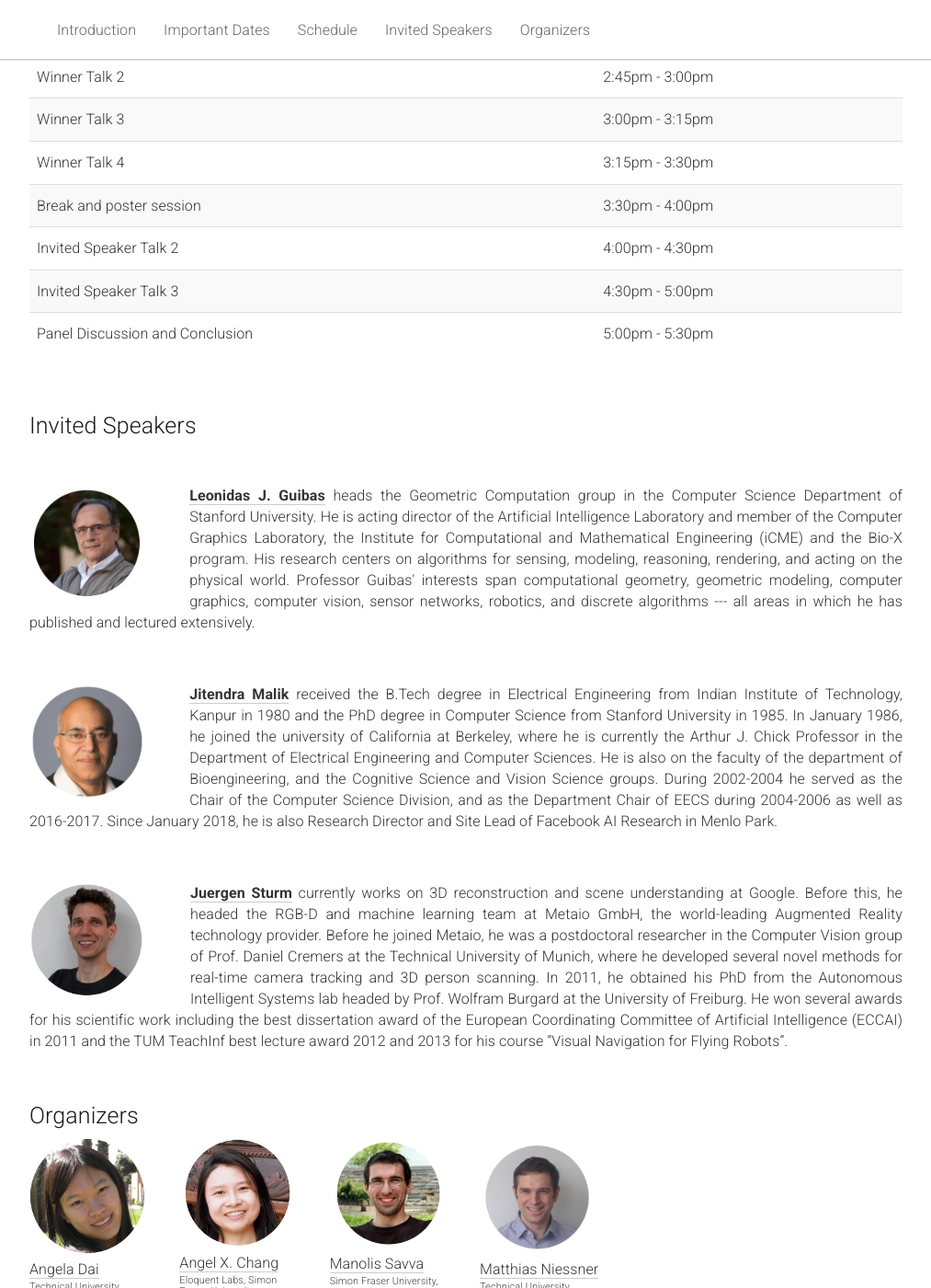
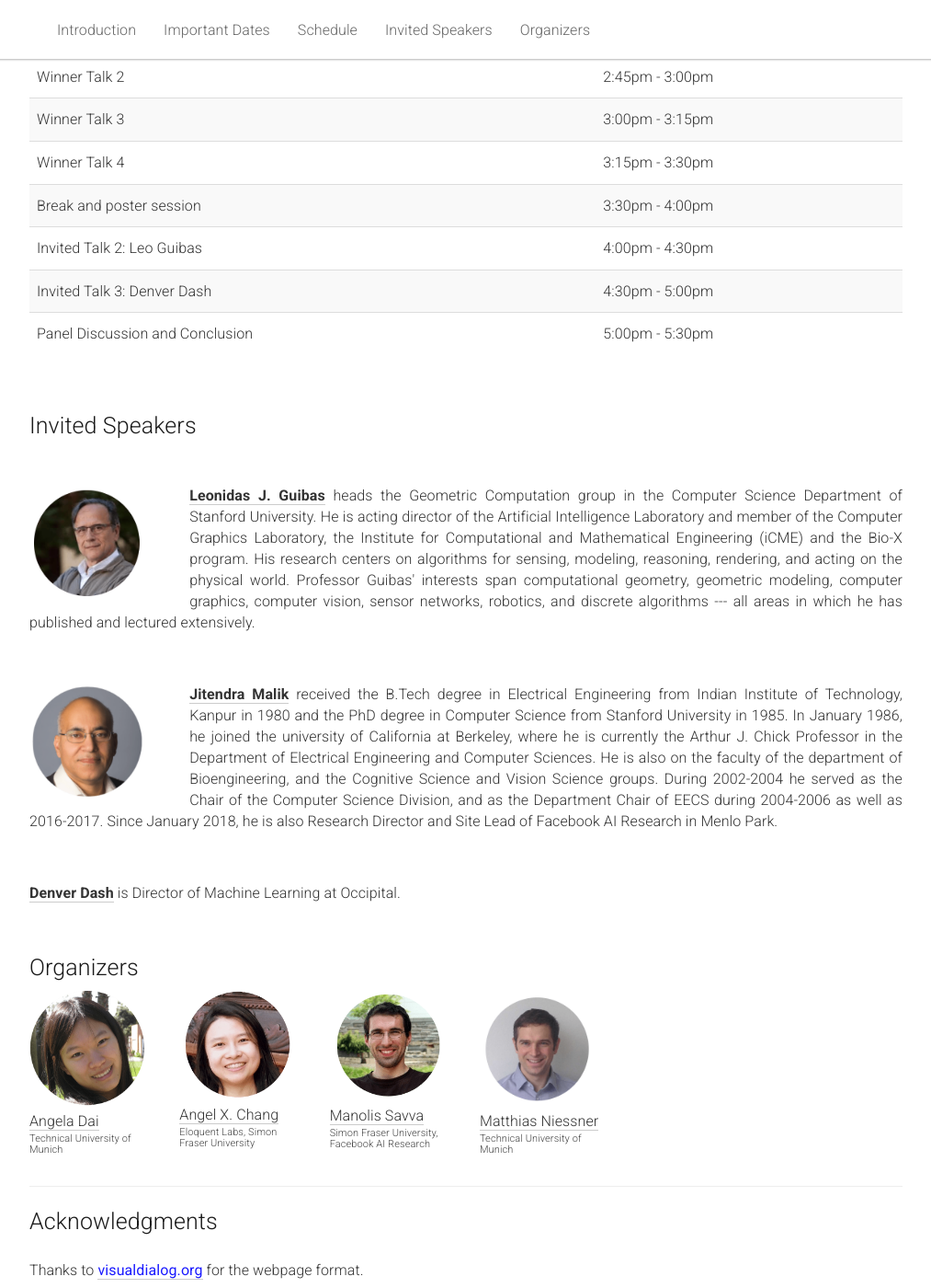
Before and after one commit to ScanNet/cvpr2019workshop, a Jekyll site: the page built from _pages/home.md, in a window 1280 px wide and 1400 px high, scrolled down 2146 px. Shown: the whole window at 92% size, without its empty margins (133-1146 px from the left). Built offline with Jekyll 4.4.1, drawn with Linux system fonts in a browser that asks for light colours; some of the changed text lies outside the part shown.

Commit message:
Update home.md

```diff
--- a/_pages/home.md
+++ b/_pages/home.md
@@ -155,7 +155,7 @@
           <td>1:45pm - 2:00pm</td>
         </tr>
         <tr>
-          <td>Invited Speaker Talk 1</td>
+          <td>Invited Talk 1: Jitendra Malik</td>
           <td>2:00pm - 2:30pm</td>
         </tr>
         <tr>
@@ -179,11 +179,11 @@
           <td>3:30pm - 4:00pm</td>
         </tr>
         <tr>
-          <td>Invited Speaker Talk 2</td>
+          <td>Invited Talk 2: Leo Guibas</td>
           <td>4:00pm - 4:30pm</td>
         </tr>
         <tr>
-          <td>Invited Speaker Talk 3</td>
+          <td>Invited Talk 3: Denver Dash</td>
           <td>4:30pm - 5:00pm</td>
         </tr>
         <tr>
@@ -222,9 +222,8 @@
 
 <div class="row">
   <div class="col-md-12">
-    <a href="https://jsturm.de/wp/"><img class="people-pic" style="float:left;margin-right:50px;" src="{{ "/static/img/people/juergen.png" | prepend:site.baseurl }}"></a>
     <p>
-      <b><a href="https://jsturm.de/wp/">Juergen Sturm</a></b> currently works on 3D reconstruction and scene understanding at Google. Before this, he headed the RGB-D and machine learning team at Metaio GmbH, the world-leading Augmented Reality technology provider. Before he joined Metaio, he was a postdoctoral researcher in the Computer Vision group of Prof. Daniel Cremers at the Technical University of Munich, where he developed several novel methods for real-time camera tracking and 3D person scanning. In 2011, he obtained his PhD from the Autonomous Intelligent Systems lab headed by Prof. Wolfram Burgard at the University of Freiburg. He won several awards for his scientific work including the best dissertation award of the European Coordinating Committee of Artificial Intelligence (ECCAI) in 2011 and the TUM TeachInf best lecture award 2012 and 2013 for his course “Visual Navigation for Flying Robots”.
+      <b><a href="https://occipital.com/">Denver Dash</a></b> is Director of Machine Learning at Occipital.
     </p>
   </div>
 </div><br>
```
Also changed, not shown: other parts of _pages/home.md (+4 -4 lines).
